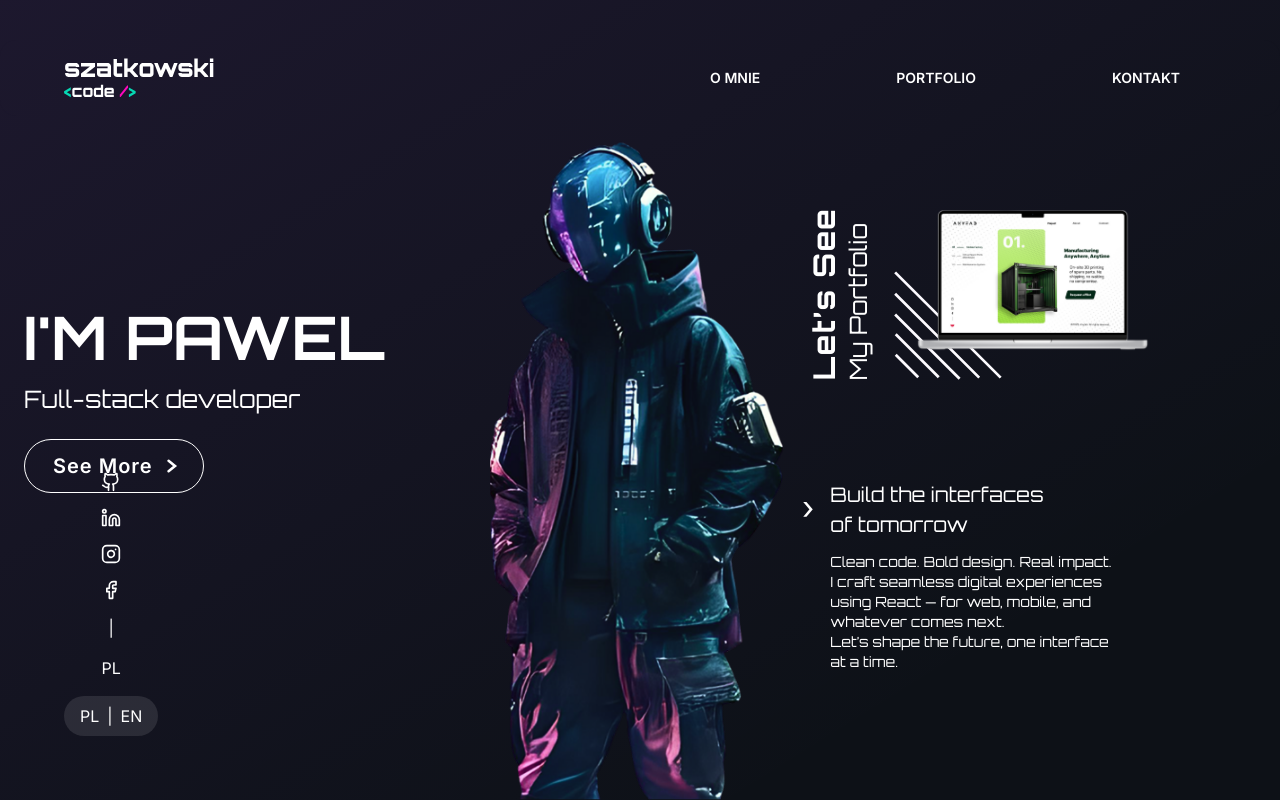
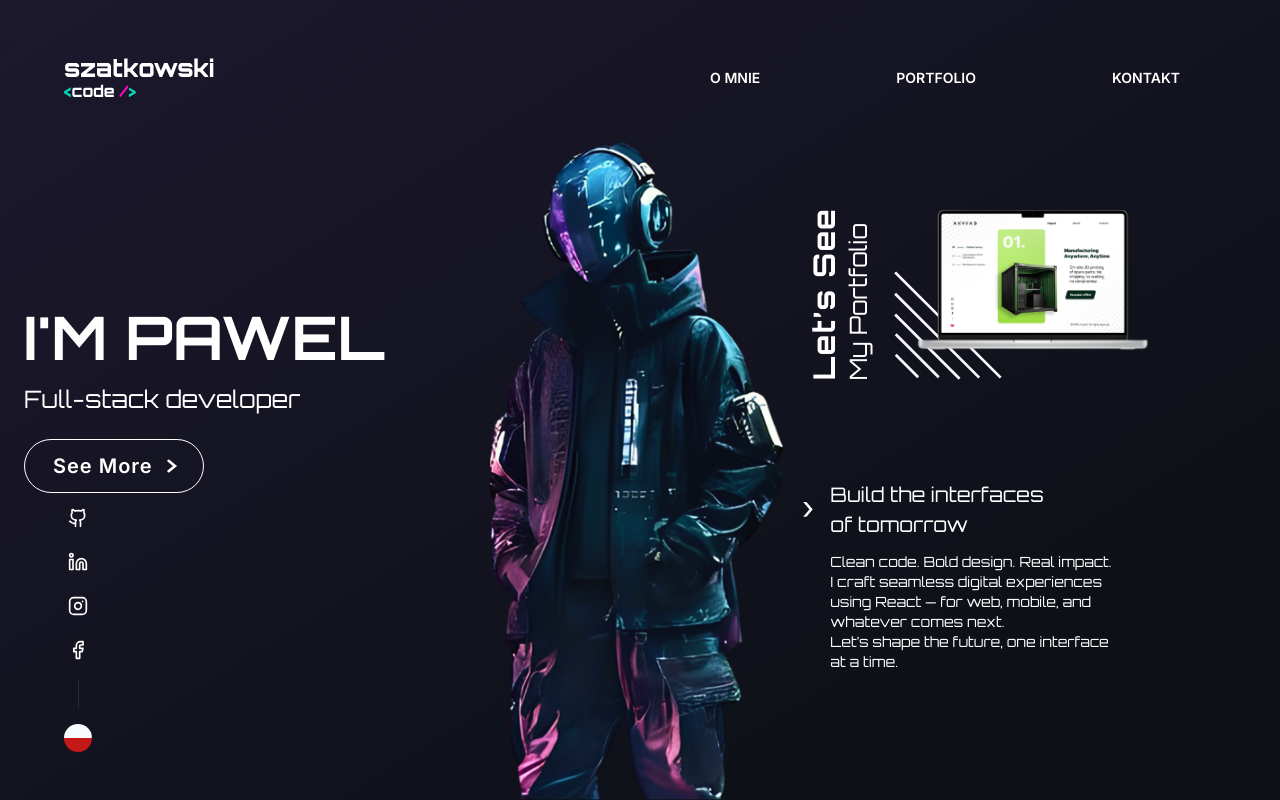
Before and after one commit to Szatkowskicg/szatkowski-code, a React (Vite) app: page / in a window 1280 px wide. Built offline with nearby package versions, Linux system fonts and the light colour scheme.

Commit message:
szatkowski-code 1.0.6

```diff
--- a/src/components/SocialsHero.jsx
+++ b/src/components/SocialsHero.jsx
@@ -1,15 +1,23 @@
 import { Github, Linkedin, Instagram, Facebook } from "lucide-react";
+import { useState } from "react";
+import { motion, AnimatePresence } from "motion/react";
+import PlIcon from "../assets/images/polish_icon.png";
+import EngIcon from "../assets/images/english_icon.png";
 
 const SocialsHero = () => {
+  const [lang, setLang] = useState("pl");
+  const [isOpen, setIsOpen] = useState(false);
+
   return (
-    <div className="flex flex-col space-y-4 items-center justify-center">
+    <div className="flex flex-col items-start justify-center">
+      <div className="flex flex-col space-y-4 pb-4 items-center justify-center">
         <a
           href="https://github.com"
           target="_blank"
           rel="noopener noreferrer"
           className="hover:text-white transition"
         >
-        <Github className="w-5 h-5" />
+          <Github className="w-5 h-5 m-1" />
         </a>
         <a
           href="https://linkedin.com"
@@ -17,7 +25,7 @@ const SocialsHero = () => {
           rel="noopener noreferrer"
           className="hover:text-white transition"
         >
-        <Linkedin className="w-5 h-5" />
+          <Linkedin className="w-5 h-5 m-1" />
         </a>
         <a
           href="https://instagram.com"
@@ -25,7 +33,7 @@ const SocialsHero = () => {
           rel="noopener noreferrer"
           className="hover:text-white transition"
         >
-        <Instagram className="w-5 h-5" />
+          <Instagram className="w-5 h-5 m-1" />
         </a>
         <a
           href="https://facebook.com"
@@ -33,19 +41,60 @@ const SocialsHero = () => {
           rel="noopener noreferrer"
           className="hover:text-white transition"
         >
-        <Facebook className="w-5 h-5" />
+          <Facebook className="w-5 h-5 m-1" />
         </a>
 
-      <span>|</span>
+        <div className="w-px h-7 bg-n-1/10" />
+      </div>
 
-      <span>PL</span>
+      <div
+        className="relative flex items-center"
+        onMouseEnter={() => setIsOpen(true)}
+        onMouseLeave={() => setIsOpen(false)}
+      >
+        {/* Main lang icon */}
+        <div className="w-7 h-7 rounded-full overflow-hidden">
+          <img
+            src={lang === "pl" ? PlIcon : EngIcon}
+            alt="Language"
+            className="w-full h-full"
+          />
+        </div>
 
-      <div className="flex justify-center items-center bg-n-1/10 px-4 py-2 rounded-full">
-        <p>PL</p>
-        <span className="px-2"> | </span>
-        <p>EN</p>
+        {/* Dropdown */}
+        <AnimatePresence>
+          {isOpen && (
+            <motion.div
+              initial={{ opacity: 0, x: -10 }}
+              animate={{ opacity: 1, x: 8 }}
+              exit={{ opacity: 0, x: -10 }}
+              transition={{ duration: 0.2 }}
+              className="flex items-center bg-n-1/10 shadow-md rounded-full"
+            >
+              {/* Polish */}
+              <div
+                onClick={() => setLang("pl")}
+                className="flex items-center gap-1 px-3 py-1 cursor-pointer hover:scale-105 transition"
+              >
+                {/* <img src={PlIcon} className="w-4 h-4 rounded-full" alt="PL" /> */}
+                <p className="text-sm">PL</p>
               </div>
-      <img src="" />
+
+              {/* Separator */}
+              <div className="w-px h-7 bg-n-1/10" />
+
+              {/* English */}
+              <div
+                onClick={() => setLang("en")}
+                className="flex items-center gap-1 px-3 py-1 cursor-pointer hover:scale-105 transition"
+              >
+                {/* <img src={EngIcon} className="w-4 h-4 rounded-full" alt="EN" /> */}
+                <p className="text-sm">EN</p>
+              </div>
+            </motion.div>
+          )}
+        </AnimatePresence>
+      </div>
     </div>
   );
 };
```
Also changed, not shown: src/assets/images/english_icon.png (added), src/assets/images/polish_icon.png (added). Lines whose indentation alone changed are shown as unchanged.
